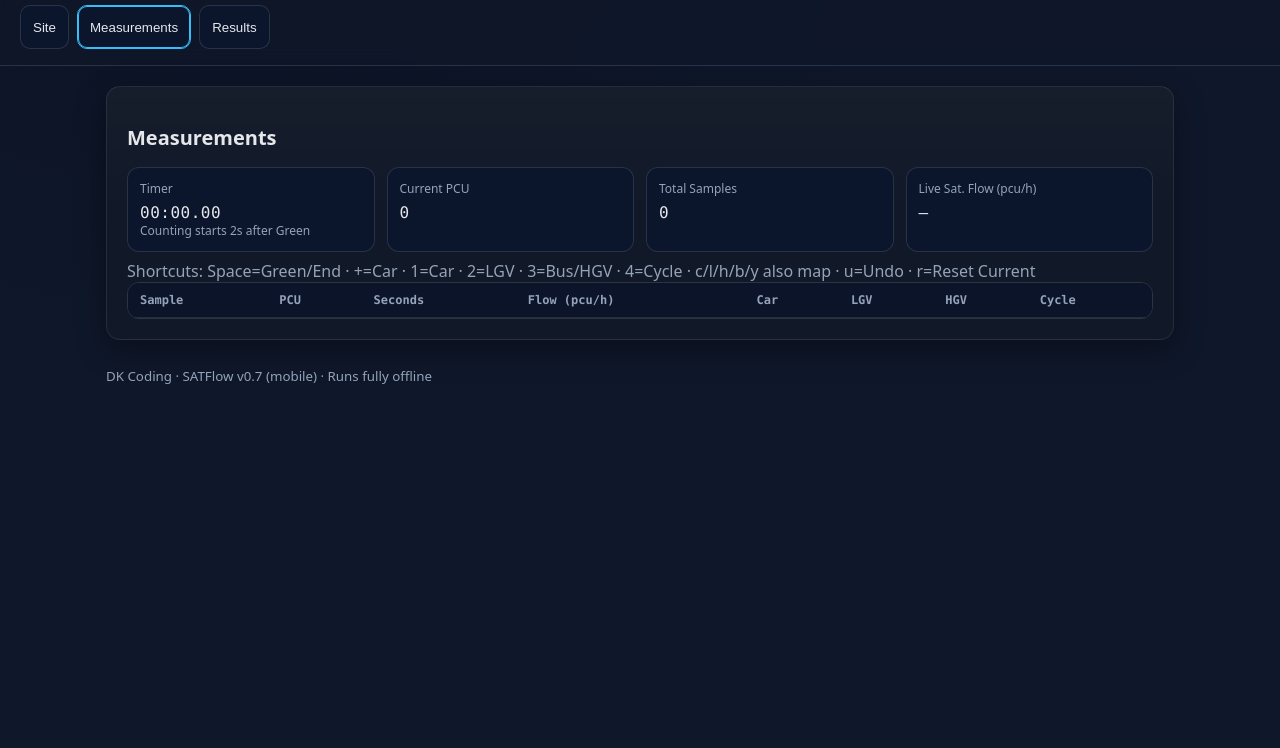
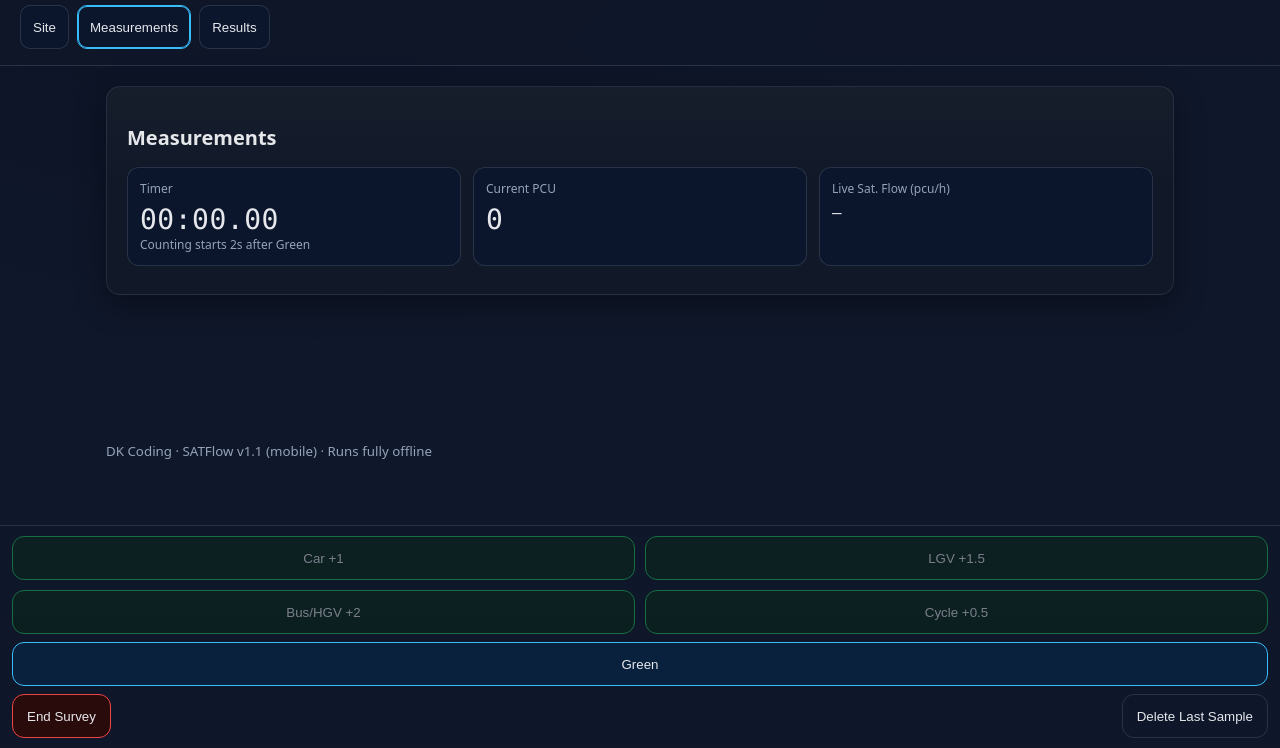
Before and after one commit to DK429/satflow, a plain HTML site: page index.html in a window 1280 px wide. Both pictures are taken after a click on the button "Go to Measurements ▶". Shown: the part 52-800 px from the top of the page. Drawn offline with Linux system fonts and the light colour scheme.

Commit message:
Update index.html

```diff
--- a/index.html
+++ b/index.html
@@ -4,7 +4,7 @@
   <meta charset="UTF-8" />
   <meta name="viewport" content="width=device-width, initial-scale=1.0, viewport-fit=cover"/>
   <meta name="theme-color" content="#0f172a"/>
-  <title>SATFlow — Saturation Flow Survey (v0.7)</title>
+  <title>SATFlow — Saturation Flow Survey (v1.1)</title>
   <link rel="stylesheet" href="styles.css"/>
 </head>
 <body>
@@ -44,6 +44,7 @@
           <label>Notes
             <textarea id="notes" rows="3" placeholder="Optional notes"></textarea>
           </label>
+          <label class="checkbox-row"><input type="checkbox" id="haptics-toggle" checked /> Enable Haptic Feedback</label>
         </div>
         <div class="actions">
           <button type="button" id="start-measurements">Go to Measurements ▶</button>
@@ -51,23 +52,19 @@
       </form>
     </section>
 
-    <!-- Measurements Tab -->
+    <!-- Measurements Tab (minimal) -->
     <section id="tab-measure" class="tab">
       <h2>Measurements</h2>
 
       <div class="status-row">
         <div class="status-box">
           <div class="status-label">Timer</div>
-          <div id="timer-display" class="mono">00:00.00</div>
+          <div id="timer-display" class="mono big">00:00.00</div>
           <div id="delay-hint" class="hint muted">Counting starts 2s after Green</div>
         </div>
         <div class="status-box">
           <div class="status-label">Current PCU</div>
-          <div id="pcu-display" class="mono">0</div>
-        </div>
-        <div class="status-box">
-          <div class="status-label">Total Samples</div>
-          <div id="sample-count" class="mono">0</div>
+          <div id="pcu-display" class="mono big">0</div>
         </div>
         <div class="status-box">
           <div class="status-label">Live Sat. Flow (pcu/h)</div>
@@ -75,24 +72,8 @@
         </div>
       </div>
 
-      <div class="kbd-hint muted">Shortcuts: Space=Green/End · +=Car · 1=Car · 2=LGV · 3=Bus/HGV · 4=Cycle · c/l/h/b/y also map · u=Undo · r=Reset Current</div>
-
-      <div class="table-wrap">
-        <table id="samples-table">
-          <thead>
-            <tr>
-              <th>Sample</th>
-              <th>PCU</th>
-              <th>Seconds</th>
-              <th>Flow (pcu/h)</th>
-              <th>Car</th>
-              <th>LGV</th>
-              <th>HGV</th>
-              <th>Cycle</th>
-            </tr>
-          </thead>
-          <tbody id="samples-body"></tbody>
-        </table>
+      <div id="last-sample" class="last-sample muted" style="display:none">
+        Last Flow: <span id="last-flow" class="mono">—</span> (Sample <span id="last-sample-no" class="mono">—</span>)
       </div>
     </section>
 
@@ -103,6 +84,7 @@
       <div class="actions">
         <button id="export-csv" class="secondary">Export CSV</button>
         <button id="export-txt" class="secondary">Export TXT</button>
+        <button id="reset-current-btn" class="ghost">Reset Current</button>
         <button id="reset-survey-btn" class="danger">Reset Survey</button>
       </div>
       <div class="table-wrap">
@@ -126,23 +108,23 @@
   </main>
 
   <footer>
-    <small>DK Coding · SATFlow v0.7 (mobile) · Runs fully offline</small>
+    <small>DK Coding · SATFlow v1.1 (mobile) · Runs fully offline</small>
   </footer>
 
-  <!-- Bottom-docked Controls -->
-  <div class="controls controls-docked controls-hidden">
-    <button id="green-btn" class="primary">Green</button>
-    <div class="pcu-cluster">
+  <!-- Bottom-docked Controls (visible only on Measurements tab) -->
+  <div class="controls controls-docked controls-hidden" id="dock">
+    <div class="veh-grid">
       <button id="btn-car" class="secondary" disabled>Car +1</button>
       <button id="btn-lgv" class="secondary" disabled>LGV +1.5</button>
       <button id="btn-hgv" class="secondary" disabled>Bus/HGV +2</button>
       <button id="btn-cycle" class="secondary" disabled>Cycle +0.5</button>
     </div>
-    <div class="minor-cluster">
-      <button id="undo-btn" class="ghost" disabled>Undo</button>
-      <button id="reset-current-btn" class="ghost" disabled>Reset Current</button>
+    <button id="green-btn" class="primary wide">Green</button>
+    <button id="end-of-sat-btn" class="danger wide" style="display:none">End of Sat</button>
+    <div class="admin-row">
+      <button id="end-survey-btn" class="danger">End Survey</button>
+      <button id="delete-last-btn" class="ghost">Delete Last Sample</button>
     </div>
-    <button id="end-survey-btn" class="danger">End Survey</button>
   </div>
 
   <script src="satflow.js"></script>
```
